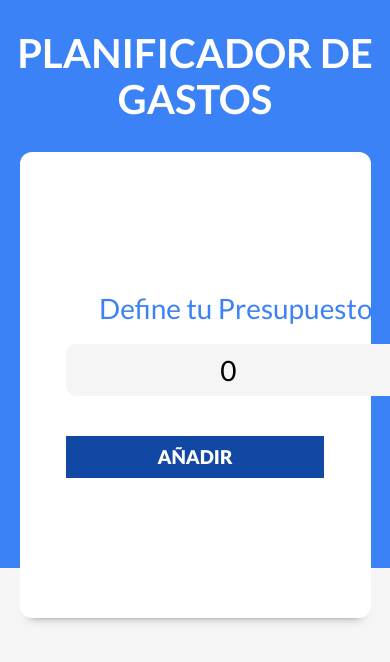
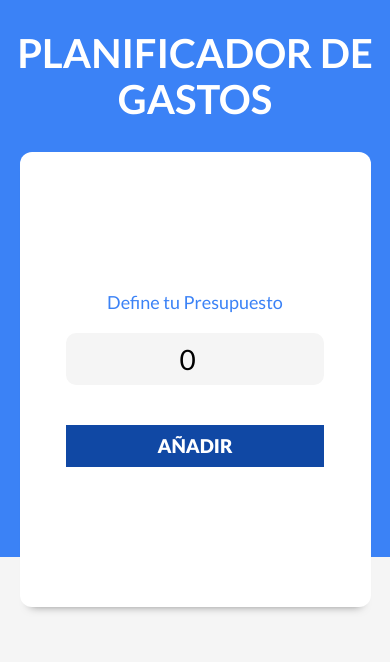
Before and after one commit to Migueluna19/Control-Gastos, a React (Vite) app: page / in a window 390 px wide. Shown: the top 662 px of the page. Built offline with nearby package versions, Linux system fonts and the light colour scheme.

Commit message:
Proyecto Finalizado Version Mobile

```diff
--- a/components/NuevoPresupuesto.jsx
+++ b/components/NuevoPresupuesto.jsx
@@ -16,7 +16,7 @@ function NuevoPresupuesto({presupuesto, setPresupuesto,setValido}) {
     <div className='contenedor-presupuesto contenedor sombra '>
    <form onSubmit={handlePresupuesto} className='formulario'>
     <div className='campo'>
-        <label>Define tu Presupuesto</label>
+        <label className='campo-label'>Define tu Presupuesto</label>
         <input
         className='nuevo-presupuesto'
         type="number"
--- a/src/index.css
+++ b/src/index.css
@@ -84,9 +84,13 @@ header h1 {
 
 .formulario label {
     color: var(--azul);
-    font-size: 2.8rem;
+    font-size: 1.8rem;
     text-align: center;
     margin-bottom: 2rem;
+    width: 100%;
+    @media (min-width: 480px){
+        font-size: 2.8rem;
+    }
 }
 
 .formulario input[type="text"],
@@ -183,6 +187,7 @@ header h1 {
 .formulario input[type="number"].nuevo-presupuesto {
     font-size: 2.8rem;
     text-align: center;
+    width: 100%;
 }
 
 .contenedor-presupuesto svg {
@@ -235,8 +240,12 @@ main {
 
 .filtros .campo {
     display: flex;
-    align-items: center;
-    gap: 2rem;
+    flex-direction: column;
+    @media (min-width: 480px){
+        align-items: center;
+        gap: 2rem;
+    }
+
 }
 .filtros label {
     font-size: 3rem;
@@ -286,7 +295,10 @@ main {
 }
 
 .contenido-gasto img {
-    width: 10rem;
+    width: 5rem;
+    @media (min-width: 480px){
+        width: 10rem;
+    }
 }
 
 .descripcion-gasto p {
@@ -294,25 +306,34 @@ main {
 }
 .descripcion-gasto .categoria {
     color: var(--gris);
-    font-size: 1.6rem;
+    font-size: 1.2rem;
     font-weight: 900;
     text-transform: uppercase;
+    @media (min-width:480px ){
+        font-size: 1.6rem;
+    }
 }
 .descripcion-gasto p {
     margin-bottom: 1rem;
 }
 .descripcion-gasto .nombre-gasto {
     color: var(--gris-oscuro);
-    font-size: 2.4rem;
+    font-size: 1.8rem;
     font-weight: 700;
+    @media (min-width:480px ){
+        font-size: 2.4rem;
+    }
 }
 .descripcion-gasto .nombre-gasto:hover {
     cursor: pointer;
 }
 .descripcion-gasto .fecha-gasto {
-    font-size: 1.8rem;
+    font-size: 1.4rem;
     font-weight: 900;
     color: var(--gris-oscuro);
+    @media (min-width:480px ){
+        font-size: 1.8rem;
+    }
 }
 .descripcion-gasto .fecha-gasto span {
     font-weight: 400;
@@ -352,11 +373,16 @@ main {
 
 .modal .formulario {
     max-width: 80rem;
-    width: 40rem;
     transition-property: all;
     transition-duration: 300ms;
     transition-timing-function: ease-in;
     opacity: 0;
+    width: 90%;
+    margin-top: 10rem;
+    @media (min-width: 480px){
+        width: 40rem;
+        margin-top: 0;
+    }
 }
 .modal label {
     color: var(--blanco);
```
